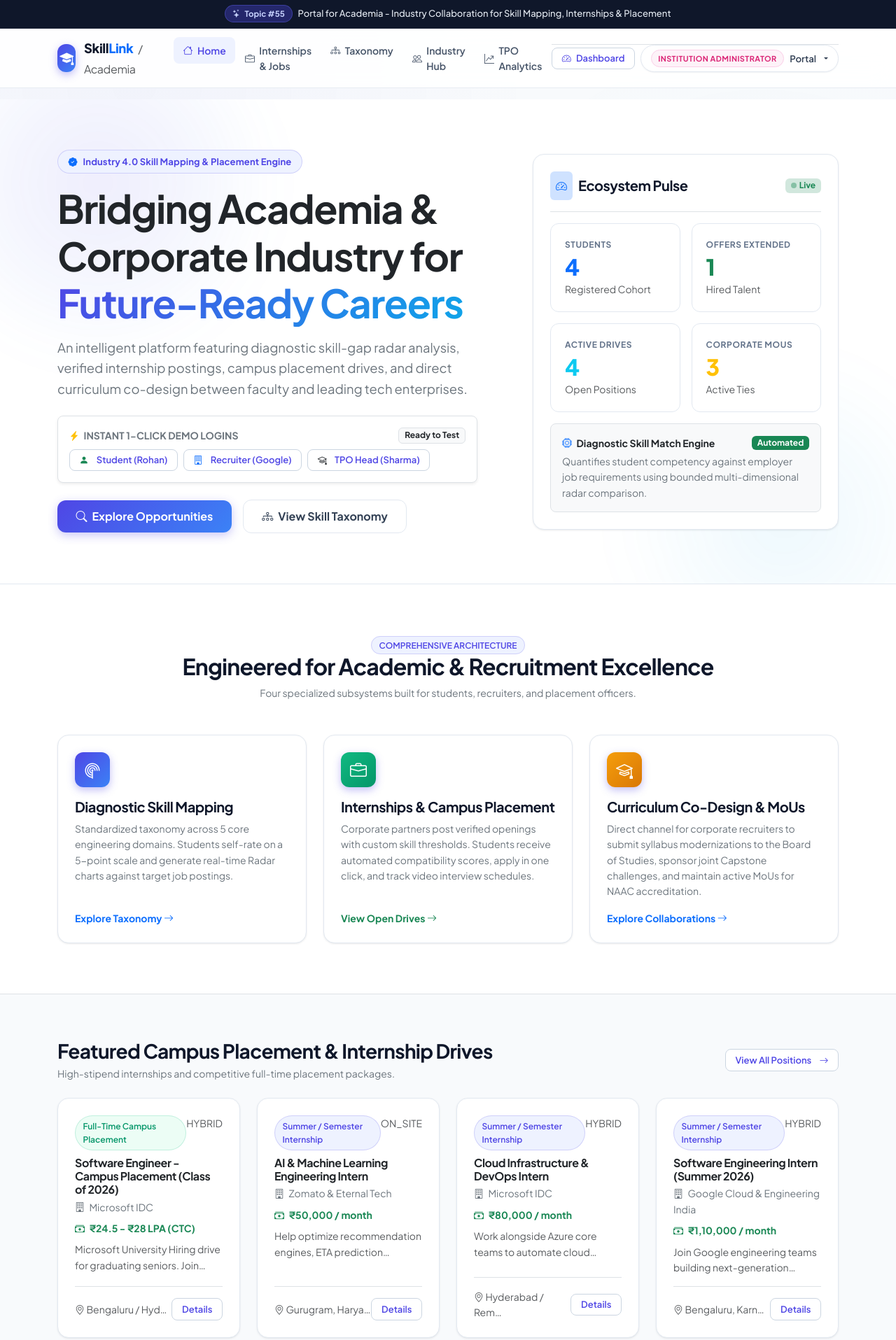
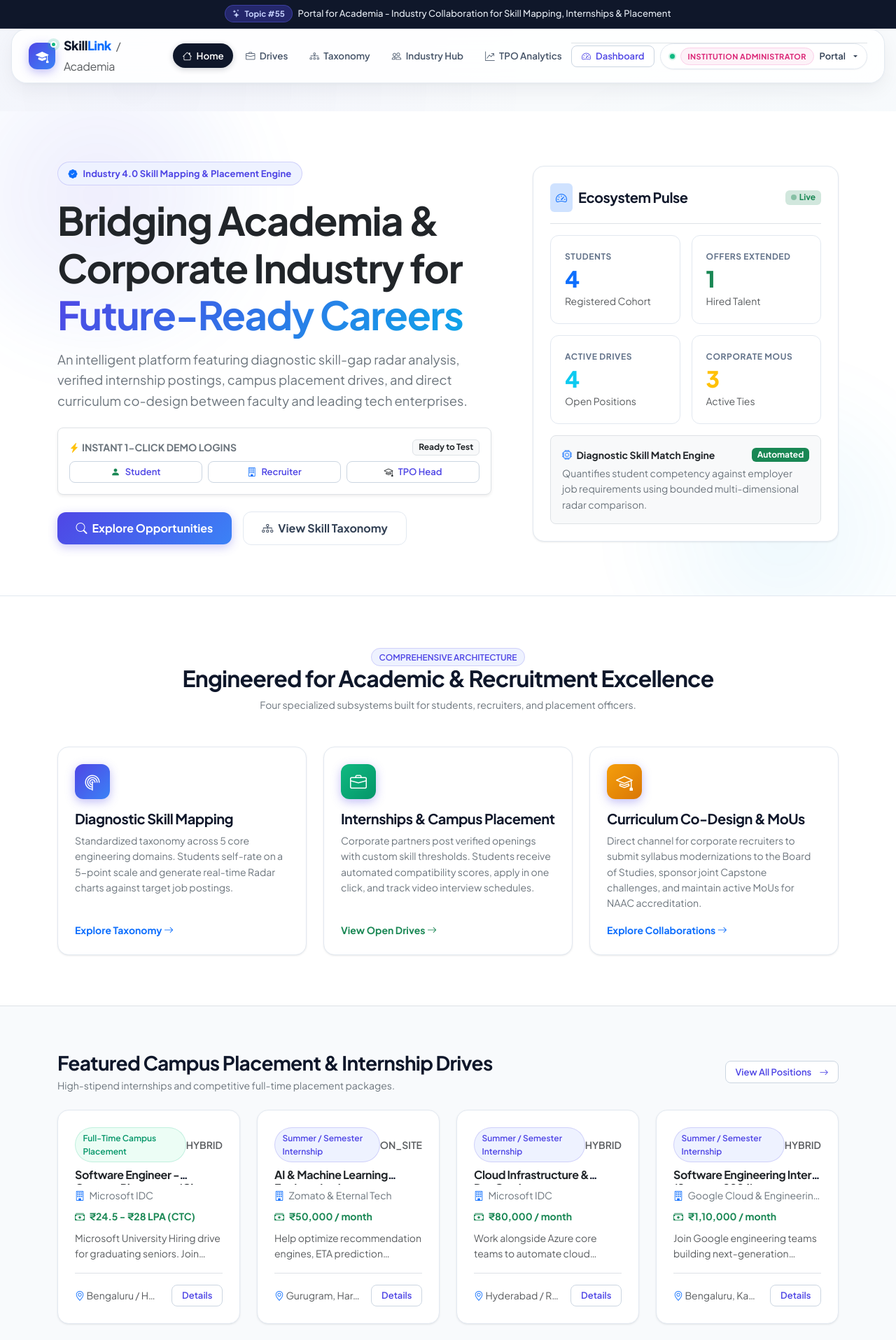
Before and after one commit to Ishaank06/InternshipWeb, a Django app: page / in a window 1280 px wide. Shown: the top 1915 px of the page at 70% size. Run offline with Django 5.2, Linux system fonts and the light colour scheme; a user stored in the database is signed in; data comes from the database, SQL or seed files in the repository.

Commit message:
feat(ui): elevate navbar to floating frosted island & perfect text/container alignments across dashboards and modules

```diff
--- a/static/css/theme.css
+++ b/static/css/theme.css
@@ -131,23 +131,35 @@ h1, h2, h3, h4, h5, h6, .display-1, .display-2, .display-3, .display-4, .display
 }
 
 /* ========================================================
-   NAVBAR (Frosted Glass, Modern SaaS Style)
+   NAVBAR (Unique Floating Island SaaS Navbar)
    ======================================================== */
-.navbar-premium {
-  background: rgba(255, 255, 255, 0.88);
-  backdrop-filter: blur(16px);
-  -webkit-backdrop-filter: blur(16px);
-  border-bottom: 1px solid rgba(226, 232, 240, 0.8);
-  padding: 0.75rem 0;
+.navbar-floating-container {
+  position: sticky;
+  top: 12px;
+  z-index: 1040;
+  padding: 0 1rem;
+  margin-bottom: 1.5rem;
   transition: all var(--transition-normal);
-  z-index: 1030;
 }
 
-.navbar-premium.scrolled {
-  background: rgba(255, 255, 255, 0.95);
-  box-shadow: 0 4px 20px -2px rgba(15, 23, 42, 0.08);
-  padding: 0.55rem 0;
-  border-bottom-color: rgba(203, 213, 225, 0.6);
+.navbar-island {
+  max-width: 1280px;
+  margin: 0 auto;
+  background: rgba(255, 255, 255, 0.85);
+  backdrop-filter: blur(20px);
+  -webkit-backdrop-filter: blur(20px);
+  border: 1px solid rgba(226, 232, 240, 0.9);
+  border-radius: var(--radius-xl);
+  padding: 0.6rem 1.25rem;
+  box-shadow: 0 10px 30px -4px rgba(15, 23, 42, 0.07), 0 2px 6px -1px rgba(15, 23, 42, 0.04);
+  transition: all var(--transition-normal);
+}
+
+.navbar-floating-container.scrolled .navbar-island {
+  background: rgba(255, 255, 255, 0.96);
+  border-color: rgba(203, 213, 225, 0.9);
+  box-shadow: 0 16px 36px -6px rgba(15, 23, 42, 0.12), 0 4px 10px -2px rgba(15, 23, 42, 0.06);
+  padding: 0.5rem 1.15rem;
 }
 
 .navbar-brand-logo {
@@ -155,9 +167,9 @@ h1, h2, h3, h4, h5, h6, .display-1, .display-2, .display-3, .display-4, .display
   align-items: center;
   gap: 0.75rem;
   font-weight: 800;
-  font-size: 1.15rem;
+  font-size: 1.125rem;
   color: var(--slate-900);
-  letter-spacing: -0.02em;
+  letter-spacing: -0.025em;
   text-decoration: none;
   transition: transform var(--transition-fast);
 }
@@ -167,60 +179,130 @@ h1, h2, h3, h4, h5, h6, .display-1, .display-2, .display-3, .display-4, .display
 }
 
 .brand-icon-box {
-  width: 40px;
-  height: 40px;
+  width: 38px;
+  height: 38px;
   border-radius: var(--radius-md);
   background: var(--brand-gradient);
   color: white;
   display: flex;
   align-items: center;
   justify-content: center;
-  font-size: 1.25rem;
-  box-shadow: 0 4px 12px rgba(79, 70, 229, 0.35);
+  font-size: 1.15rem;
+  box-shadow: 0 4px 14px rgba(79, 70, 229, 0.35);
+  position: relative;
+}
+
+.brand-live-beacon {
+  position: absolute;
+  top: -2px;
+  right: -2px;
+  width: 9px;
+  height: 9px;
+  background: #10b981;
+  border: 2px solid #ffffff;
+  border-radius: 50%;
+  animation: pulseBeacon 2s infinite;
+}
+
+@keyframes pulseBeacon {
+  0% { box-shadow: 0 0 0 0 rgba(16, 185, 129, 0.6); }
+  70% { box-shadow: 0 0 0 6px rgba(16, 185, 129, 0); }
+  100% { box-shadow: 0 0 0 0 rgba(16, 185, 129, 0); }
+}
+
+/* Nav Links as Sleek Pill Elements */
+.navbar-nav {
+  display: flex;
+  align-items: center;
+  gap: 0.25rem;
 }
 
 .navbar-nav .nav-link {
   font-weight: 600;
-  font-size: 0.875rem;
+  font-size: 0.84rem;
   color: var(--slate-600) !important;
-  padding: 0.5rem 0.85rem !important;
-  border-radius: var(--radius-sm);
+  padding: 0.42rem 0.85rem !important;
+  border-radius: var(--radius-full);
   transition: all var(--transition-fast);
   display: flex;
   align-items: center;
   gap: 0.4rem;
+  white-space: nowrap;
 }
 
 .navbar-nav .nav-link:hover {
   color: var(--brand-primary) !important;
-  background-color: rgba(79, 70, 229, 0.06);
+  background-color: rgba(79, 70, 229, 0.08);
 }
 
 .navbar-nav .nav-link.active {
-  color: var(--brand-primary) !important;
-  background-color: var(--brand-primary-light);
+  color: #ffffff !important;
+  background: var(--slate-900);
+  box-shadow: 0 2px 8px rgba(15, 23, 42, 0.2);
 }
 
 /* User Pill in Navbar */
 .user-menu-btn {
-  background: white;
+  background: #ffffff;
   border: 1px solid var(--slate-200);
   border-radius: var(--radius-full);
-  padding: 0.35rem 0.85rem;
+  padding: 0.3rem 0.8rem;
   font-weight: 600;
-  font-size: 0.825rem;
+  font-size: 0.8125rem;
   color: var(--slate-700);
   display: inline-flex;
   align-items: center;
   gap: 0.5rem;
   box-shadow: var(--shadow-xs);
   transition: all var(--transition-fast);
+  cursor: pointer;
 }
 
 .user-menu-btn:hover {
   border-color: var(--slate-300);
   box-shadow: var(--shadow-sm);
   background: var(--slate-50);
+}
+
+.status-dot {
+  width: 7px;
+  height: 7px;
+  border-radius: 50%;
+  display: inline-block;
+}
+.status-dot.online {
+  background: #10b981;
+  box-shadow: 0 0 0 2px rgba(16, 185, 129, 0.2);
+}
+
+/* Responsive Navbar Toggle Button */
+.navbar-toggler-island {
+  border: 1px solid var(--slate-200);
+  background: #ffffff;
+  border-radius: var(--radius-md);
+  padding: 0.35rem 0.6rem;
+  color: var(--slate-700);
+  transition: all var(--transition-fast);
+}
+.navbar-toggler-island:hover {
+  background: var(--slate-100);
+}
+
+@media (max-width: 991.98px) {
+  .navbar-island {
+    border-radius: var(--radius-lg);
+    padding: 0.6rem 1rem;
+  }
+  .navbar-nav {
+    padding-top: 0.75rem;
+    align-items: flex-start;
+    gap: 0.3rem;
+  }
+  .navbar-nav .nav-link {
+    width: 100%;
+    padding: 0.55rem 0.85rem !important;
+    border-radius: var(--radius-md);
+  }
 }
 
 .badge-role-pill {
@@ -590,18 +672,119 @@ h1, h2, h3, h4, h5, h6, .display-1, .display-2, .display-3, .display-4, .display
 }
 
 /* ========================================================
-   ALERTS / TOAST NOTIFICATIONS
+   ALIGNMENT & LAYOUT REFINEMENTS
    ======================================================== */
+.equal-card-container {
+  display: flex;
+  flex-direction: column;
+  justify-content: space-between;
+  height: 100%;
+}
+
+.equal-card-body {
+  flex-grow: 1;
+}
+
+.stat-card-aligned {
+  display: flex;
+  flex-direction: column;
+  justify-content: space-between;
+  height: 100%;
+  padding: 1.25rem;
+  background: #ffffff;
+  border: 1px solid var(--slate-200);
+  border-radius: var(--radius-md);
+  transition: all var(--transition-normal);
+}
+.stat-card-aligned:hover {
+  transform: translateY(-2px);
+  box-shadow: var(--shadow-md);
+  border-color: rgba(79, 70, 229, 0.3);
+}
+
+/* Responsive Divider (Clean border on desktop, bottom on mobile) */
+.responsive-col-divider {
+  border-bottom: 1px solid var(--slate-200);
+  padding-bottom: 1.5rem;
+  margin-bottom: 1.5rem;
+}
+@media (min-width: 768px) {
+  .responsive-col-divider {
+    border-bottom: none;
+    border-right: 1px solid var(--slate-200);
+    padding-bottom: 0;
+    margin-bottom: 0;
+    padding-right: 1.5rem;
+  }
+}
+
+/* Metadata Chips (Replaces misaligned bullet dots) */
+.meta-chip-item {
+  display: inline-flex;
+  align-items: center;
+  gap: 0.35rem;
+  background: var(--slate-100);
+  border: 1px solid var(--slate-200);
+  padding: 0.25rem 0.65rem;
+  border-radius: var(--radius-full);
+  font-size: 0.78rem;
+  font-weight: 600;
+  color: var(--slate-700);
+  white-space: nowrap;
+}
+
+.meta-chip-item.success {
+  background: var(--success-light);
+  border-color: rgba(16, 185, 129, 0.25);
+  color: var(--success-dark);
+}
+
+.meta-chip-item.primary {
+  background: var(--brand-primary-light);
+  border-color: rgba(79, 70, 229, 0.25);
+  color: var(--brand-primary);
+}
+
+/* Text clamp utilities for clean multi-line card titles */
+.line-clamp-1 {
+  display: -webkit-box;
+  -webkit-line-clamp: 1;
+  -webkit-box-orient: vertical;
+  overflow: hidden;
+}
+
+.line-clamp-2 {
+  display: -webkit-box;
+  -webkit-line-clamp: 2;
+  -webkit-box-orient: vertical;
+  overflow: hidden;
+}
+
+.line-clamp-3 {
+  display: -webkit-box;
+  -webkit-line-clamp: 3;
+  -webkit-box-orient: vertical;
+  overflow: hidden;
+}
+
+/* Clean Alert alignment */
 .alert-premium {
   border-radius: var(--radius-md);
   border: 1px solid transparent;
-  padding: 0.9rem 1.2rem;
+  padding: 0.85rem 1.25rem;
   box-shadow: var(--shadow-sm);
   display: flex;
   align-items: center;
-  position: relative;
+  justify-content: space-between;
+  gap: 1rem;
   font-size: 0.875rem;
   font-weight: 500;
+}
+.alert-premium .btn-close {
+  position: static;
+  padding: 0.4rem;
+  margin: 0;
+  flex-shrink: 0;
 }
 
 .alert-success.alert-premium {
--- a/static/js/theme.js
+++ b/static/js/theme.js
@@ -15,14 +15,14 @@ document.addEventListener('DOMContentLoaded', () => {
  * Navbar elevation and frosted glass effect on scroll
  */
 function initNavbarScroll() {
-  const navbar = document.querySelector('.navbar-premium');
-  if (!navbar) return;
+  const navbarContainer = document.querySelector('.navbar-floating-container') || document.querySelector('.navbar-premium');
+  if (!navbarContainer) return;
 
   const handleScroll = () => {
-    if (window.scrollY > 20) {
-      navbar.classList.add('scrolled');
+    if (window.scrollY > 15) {
+      navbarContainer.classList.add('scrolled');
     } else {
-      navbar.classList.remove('scrolled');
+      navbarContainer.classList.remove('scrolled');
     }
   };
 
--- a/templates/base.html
+++ b/templates/base.html
@@ -31,13 +31,15 @@
         </div>
     </header>
 
-    <!-- Main Navigation Bar (Frosted Glass & SaaS Design) -->
-    <nav class="navbar navbar-expand-lg navbar-premium sticky-top">
-        <div class="container">
+    <!-- Main Floating Island Navigation Bar -->
+    <div class="navbar-floating-container">
+        <nav class="navbar navbar-expand-lg navbar-island">
+            <div class="container-fluid px-1">
                 <!-- Brand Logo -->
                 <a class="navbar-brand-logo" href="{% url 'home' %}">
                     <div class="brand-icon-box">
                         <i class="bi bi-mortarboard-fill"></i>
+                        <span class="brand-live-beacon" title="Live Portal Active"></span>
                     </div>
                     <div>
                         Skill<span class="text-primary">Link</span>
@@ -46,13 +48,13 @@
                 </a>
 
                 <!-- Mobile Menu Toggle Button -->
-            <button class="navbar-toggler border-0 p-2 shadow-none" type="button" data-bs-toggle="collapse" data-bs-target="#navMenu" aria-controls="navMenu" aria-expanded="false" aria-label="Toggle navigation">
-                <i class="bi bi-list fs-2 text-dark"></i>
+                <button class="navbar-toggler navbar-toggler-island d-lg-none" type="button" data-bs-toggle="collapse" data-bs-target="#navMenu" aria-controls="navMenu" aria-expanded="false" aria-label="Toggle navigation">
+                    <i class="bi bi-list fs-4"></i>
                 </button>
 
                 <!-- Nav Links & User Actions -->
                 <div class="collapse navbar-collapse" id="navMenu">
-                <ul class="navbar-nav me-auto mb-2 mb-lg-0 ms-lg-4">
+                    <ul class="navbar-nav mx-auto mb-2 mb-lg-0">
                         <li class="nav-item">
                             <a class="nav-link {% if request.path == '/' %}active{% endif %}" href="{% url 'home' %}">
                                 <i class="bi bi-house"></i> Home
@@ -60,7 +62,7 @@
                         </li>
                         <li class="nav-item">
                             <a class="nav-link {% if '/internships/' in request.path and not 'my-applications' in request.path and not 'post' in request.path %}active{% endif %}" href="{% url 'opportunity_list' %}">
-                            <i class="bi bi-briefcase"></i> Internships & Jobs
+                                <i class="bi bi-briefcase"></i> Drives
                             </a>
                         </li>
                         <li class="nav-item">
@@ -82,7 +84,7 @@
                         </li>
                         <li class="nav-item">
                             <a class="nav-link {% if '/skills/gap-analysis/' in request.path %}active{% endif %}" href="{% url 'skill_gap_analysis' %}">
-                            <i class="bi bi-radar"></i> Gap Radar
+                                <i class="bi bi-radar"></i> Radar
                             </a>
                         </li>
                         <li class="nav-item">
@@ -116,10 +118,11 @@
 
                             <div class="dropdown">
                                 <button class="user-menu-btn dropdown-toggle" type="button" data-bs-toggle="dropdown" aria-expanded="false">
+                                    <span class="status-dot online"></span>
                                     <span class="badge-role-pill {% if user_profile.is_student %}badge-role-student{% elif user_profile.is_recruiter %}badge-role-recruiter{% elif user_profile.is_faculty_tpo %}badge-role-faculty{% else %}badge-role-admin{% endif %}">
                                         {{ user_profile.get_role_display }}
                                     </span>
-                                <span class="text-truncate" style="max-width: 130px;">
+                                    <span class="text-truncate fw-semibold" style="max-width: 120px;">
                                         {{ user.first_name|default:user.username }}
                                     </span>
                                 </button>
@@ -150,6 +153,7 @@
                 </div>
             </div>
         </nav>
+    </div>
 
     <!-- Global Toast / Flash Messages -->
     <div class="container mt-3">
--- a/templates/core/home.html
+++ b/templates/core/home.html
@@ -26,25 +26,31 @@
                 </p>
 
                 <!-- 1-Click Demo Logins Card -->
-                <div class="app-card-static p-3 mb-4 rounded-3 border bg-white shadow-sm" style="max-width: 600px;">
+                <div class="app-card-static p-3 mb-4 rounded-3 border bg-white shadow-sm" style="max-width: 620px;">
                     <div class="d-flex align-items-center justify-content-between mb-2">
-                        <span class="small fw-bold text-uppercase text-secondary tracking-wider">
-                            <i class="bi bi-lightning-charge-fill text-warning me-1"></i> Instant 1-Click Demo Logins
+                        <span class="small fw-bold text-uppercase text-secondary tracking-wider d-flex align-items-center gap-1">
+                            <i class="bi bi-lightning-charge-fill text-warning"></i> Instant 1-Click Demo Logins
                         </span>
                         <span class="badge bg-light text-dark border small">Ready to Test</span>
                     </div>
 
-                    <form method="post" action="{% url 'login' %}" class="d-flex flex-wrap gap-2">
+                    <form method="post" action="{% url 'login' %}" class="row g-2">
                         {% csrf_token %}
-                        <button type="submit" name="demo_user" value="student_rohan" class="btn btn-sm btn-outline-primary fw-semibold">
-                            <i class="bi bi-person-fill text-success me-1"></i> Student (Rohan)
-                        </button>
-                        <button type="submit" name="demo_user" value="google_recruiter" class="btn btn-sm btn-outline-primary fw-semibold">
-                            <i class="bi bi-building text-primary me-1"></i> Recruiter (Google)
-                        </button>
-                        <button type="submit" name="demo_user" value="prof_sharma" class="btn btn-sm btn-outline-primary fw-semibold">
-                            <i class="bi bi-mortarboard text-dark me-1"></i> TPO Head (Sharma)
-                        </button>
+                        <div class="col-sm-4">
+                            <button type="submit" name="demo_user" value="student_rohan" class="btn btn-sm btn-outline-primary w-100 justify-content-center fw-semibold">
+                                <i class="bi bi-person-fill text-success"></i> Student
+                            </button>
+                        </div>
+                        <div class="col-sm-4">
+                            <button type="submit" name="demo_user" value="google_recruiter" class="btn btn-sm btn-outline-primary w-100 justify-content-center fw-semibold">
+                                <i class="bi bi-building text-primary"></i> Recruiter
+                            </button>
+                        </div>
+                        <div class="col-sm-4">
+                            <button type="submit" name="demo_user" value="prof_sharma" class="btn btn-sm btn-outline-primary w-100 justify-content-center fw-semibold">
+                                <i class="bi bi-mortarboard text-dark"></i> TPO Head
+                            </button>
+                        </div>
                     </form>
                 </div>
 
@@ -77,28 +83,28 @@
                     <!-- Metrics Grid -->
                     <div class="row g-3 mb-3">
                         <div class="col-6">
-                            <div class="stat-card">
+                            <div class="stat-card-aligned">
                                 <div class="stat-label">Students</div>
                                 <div class="stat-number text-primary" data-count="{{ total_students }}">{{ total_students }}</div>
                                 <div class="small text-muted">Registered Cohort</div>
                             </div>
                         </div>
                         <div class="col-6">
-                            <div class="stat-card">
+                            <div class="stat-card-aligned">
                                 <div class="stat-label">Offers Extended</div>
                                 <div class="stat-number text-success" data-count="{{ total_placed }}">{{ total_placed }}</div>
                                 <div class="small text-muted">Hired Talent</div>
                             </div>
                         </div>
                         <div class="col-6">
-                            <div class="stat-card">
+                            <div class="stat-card-aligned">
                                 <div class="stat-label">Active Drives</div>
                                 <div class="stat-number text-info" data-count="{{ total_opportunities }}">{{ total_opportunities }}</div>
                                 <div class="small text-muted">Open Positions</div>
                             </div>
                         </div>
                         <div class="col-6">
-                            <div class="stat-card">
+                            <div class="stat-card-aligned">
                                 <div class="stat-label">Corporate MoUs</div>
                                 <div class="stat-number text-warning" data-count="{{ total_mous }}">{{ total_mous }}</div>
                                 <div class="small text-muted">Active Ties</div>
@@ -207,32 +213,32 @@
             <div class="col-md-6 col-lg-3">
                 <div class="app-card p-4 h-100 d-flex flex-column justify-content-between">
                     <div>
-                        <div class="d-flex align-items-start justify-content-between mb-2">
+                        <div class="d-flex align-items-center justify-content-between mb-2">
                             <span class="badge-subtle {% if opp.opportunity_type == 'INTERNSHIP' %}badge-subtle-primary{% else %}badge-subtle-success{% endif %}">
                                 {{ opp.get_opportunity_type_display }}
                             </span>
-                            <span class="small text-muted">{{ opp.work_mode }}</span>
+                            <span class="small text-muted fw-semibold">{{ opp.work_mode }}</span>
                         </div>
 
-                        <h6 class="fw-bold mb-1">
+                        <h6 class="fw-bold mb-1 line-clamp-1" style="min-height: 24px;">
                             <a href="{% url 'opportunity_detail' opp.id %}" class="text-dark text-decoration-none">
                                 {{ opp.title }}
                             </a>
                         </h6>
-                        <div class="small text-secondary mb-2">
-                            <i class="bi bi-building me-1"></i> {{ opp.company.company_name|default:opp.company.user.username }}
+                        <div class="small text-secondary mb-2 line-clamp-1">
+                            <i class="bi bi-building me-1 text-primary"></i> {{ opp.company.company_name|default:opp.company.user.username }}
                         </div>
                         <div class="fw-bold text-success small mb-2">
                             <i class="bi bi-cash-stack me-1"></i> {{ opp.stipend_salary }}
                         </div>
-                        <p class="small text-muted line-clamp-2 mb-3" style="display: -webkit-box; -webkit-line-clamp: 2; -webkit-box-orient: vertical; overflow: hidden;">
+                        <p class="small text-muted line-clamp-2 mb-3" style="min-height: 38px;">
                             {{ opp.description }}
                         </p>
                     </div>
 
                     <div class="pt-3 border-top d-flex justify-content-between align-items-center">
-                        <span class="small text-muted"><i class="bi bi-geo-alt"></i> {{ opp.location|truncatechars:16 }}</span>
-                        <a href="{% url 'opportunity_detail' opp.id %}" class="btn btn-sm btn-outline-primary">
+                        <span class="small text-muted text-truncate me-2"><i class="bi bi-geo-alt text-primary"></i> {{ opp.location|truncatechars:14 }}</span>
+                        <a href="{% url 'opportunity_detail' opp.id %}" class="btn btn-sm btn-outline-primary text-nowrap">
                             Details
                         </a>
                     </div>
--- a/templates/internships/opportunity_list.html
+++ b/templates/internships/opportunity_list.html
@@ -74,8 +74,8 @@
                         {% endif %}
                     </div>
 
-                    <h5 class="fw-bold mb-1">
-                        <a href="{% url 'opportunity_detail' item.opp.id %}" class="text-dark text-decoration-none">
+                    <h5 class="fw-bold mb-1 line-clamp-1">
+                        <a href="{% url 'opportunity_detail' item.opp.id %}" class="text-dark text-decoration-none" title="{{ item.opp.title }}">
                             {{ item.opp.title }}
                         </a>
                     </h5>
--- a/templates/skills/my_skills.html
+++ b/templates/skills/my_skills.html
@@ -86,9 +86,9 @@
                                 <span class="small text-muted">({{ ss.skill.category.name }})</span>
                             </div>
 
-                            <div class="d-flex align-items-center gap-2 my-2">
-                                <span class="small fw-bold text-secondary">Level {{ ss.proficiency }}/5</span>
-                                <div class="progress flex-grow-1" style="height: 8px;">
+                            <div class="d-flex align-items-center gap-2 my-2" style="min-width: 0;">
+                                <span class="small fw-bold text-secondary text-nowrap">Level {{ ss.proficiency }}/5</span>
+                                <div class="progress flex-grow-1" style="height: 8px; min-width: 60px;">
                                     <div class="progress-bar {% if ss.proficiency >= 4 %}bg-success{% elif ss.proficiency == 3 %}bg-primary{% else %}bg-warning{% endif %}" style="width: {% widthratio ss.proficiency 5 100 %}%"></div>
                                 </div>
                             </div>
```
Also changed, not shown: templates/core/analytics.html (+8 -8 lines), templates/core/recruiter_dashboard.html (+10 -11 lines), templates/core/student_dashboard.html (+14 -14 lines), templates/core/tpo_dashboard.html (+13 -12 lines), templates/skills/gap_analysis.html (+5 -7 lines). Lines whose indentation alone changed are shown as unchanged.
